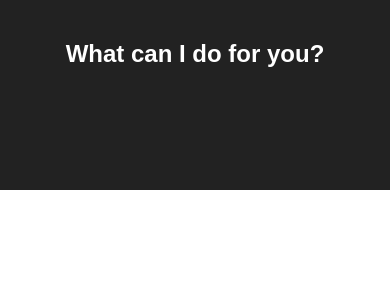
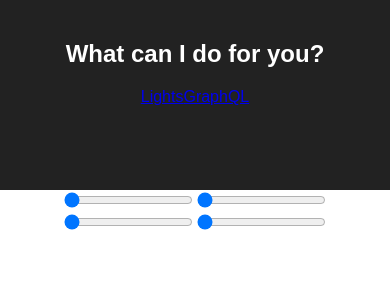
Before and after one commit to bartfeenstra/alfred-client, a React (Create React App) app: page /lights in a window 390 px wide. Shown: the top 300 px of the page. Built offline with nearby package versions, Linux system fonts and the light colour scheme.

Commit message:
Remove the hamburger menu, fix GraphiQL embedding.

```diff
--- a/package.json
+++ b/package.json
@@ -7,7 +7,6 @@
     "history": "^4.6.0",
     "react": "^15.4.0",
     "react-apollo": "^1.0.0",
-    "react-burger-menu": "^1.10.0",
     "react-dom": "^15.4.0",
     "react-router": "^4.0.0",
     "react-router-dom": "^4.0.0"
--- a/src/App.js
+++ b/src/App.js
@@ -1,29 +1,21 @@
 import React, { Component } from 'react';
 import './App.css';
-import { slide as Menu } from 'react-burger-menu';
-import { Link, Route, BrowserRouter } from 'react-router-dom';
-import Radium from 'radium';
+import { Route, BrowserRouter, Redirect } from 'react-router-dom';
 import Lights from './Lights';
 import GraphQlUi from './GraphQlUi';
-
-let RadiumLink = Radium(Link);
 
 class App extends Component {
   render() {
     return (
     <BrowserRouter>
-      <div className="App">
-        <div className="App-header">
-          <h2>What can I do for you?</h2>
-          <Menu>
-            <RadiumLink to="/">Home</RadiumLink>
-            <RadiumLink to="/graphql-ui">GraphQL</RadiumLink>
-          </Menu>
+        <div>
+            {this.props.children}
+            <Route exact path="/">
+                <Redirect to="/lights" />
+            </Route>
+            <Route path="/lights" component={Lights} />
+            <Route path="/graphql-ui" component={GraphQlUi} />
         </div>
-        {this.props.children}
-        <Route exact path="/" component={Lights} />
-        <Route path="/graphql-ui" component={GraphQlUi} />
-      </div>
     </BrowserRouter>
     );
   }
--- a/src/GraphQlUi.js
+++ b/src/GraphQlUi.js
@@ -1,11 +1,16 @@
 import React, { Component } from 'react';
 import GraphiQL from 'graphiql';
+import '../node_modules/graphiql/graphiql.css';
 
 function graphQLFetcher(graphQLParams) {
-  return fetch(window.location.origin + '/graphql', {
-    method: 'post',
-    headers: { 'Content-Type': 'application/json' },
+  // @todo These headers somehow still result in a text/plain request being made.
+  let headers = new Headers();
+  headers.append('Content-Type', 'application/json');
+  return fetch('http://localhost:5000', {
+    method: 'POST',
+    headers: headers,
     body: JSON.stringify(graphQLParams),
+    mode: "no-cors",
   }).then(response => response.json());
 }
 
--- a/src/Lights.js
+++ b/src/Lights.js
@@ -1,6 +1,7 @@
-import React, { Component } from 'react';
+import React from 'react';
+import Page from './Page';
 
-class Lights extends Component {
+class Lights extends Page {
     constructor(props) {
         super(props);
         this.state = {
@@ -18,7 +19,7 @@ class Lights extends Component {
         console.log(this.state);
     }
 
-    render() {
+    renderContent() {
         return (
             <div className="Lights">
                 <form action="#" method="POST">
--- /dev/null
+++ b/src/Page.js
@@ -0,0 +1,23 @@
+import React, { Component } from 'react';
+import { Link } from 'react-router-dom';
+
+class Page extends Component {
+  render() {
+    return (
+      <div className="App">
+        <div className="App-header">
+          <h2>What can I do for you?</h2>
+          <Link to="/lights">Lights</Link>
+          <Link to="/graphql-ui">GraphQL</Link>
+        </div>
+        {this.renderContent()}
+      </div>
+    );
+  }
+
+  renderContent() {
+    return "";
+  }
+}
+
+export default Page;
```
